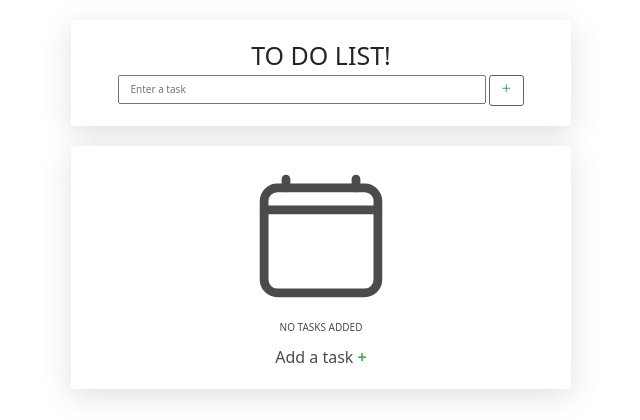
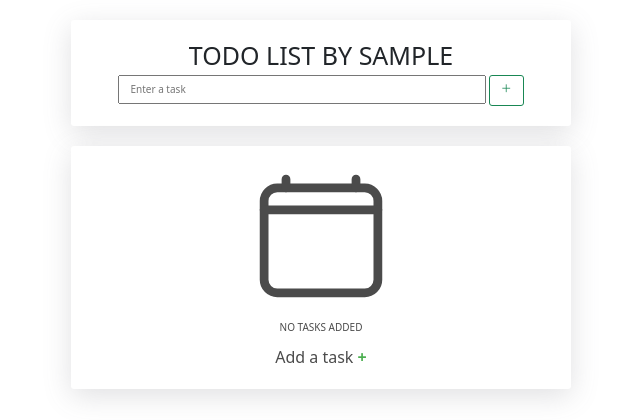
Before and after one commit to cimp08/Todo-app, a PHP site: page /todo.php in a window 1280 px wide. Shown: the part 35-455 px from the top of the page, without its empty margins (319-959 px from the left). Run offline with PHP 8.4, Linux system fonts and the light colour scheme; the visitor is signed in with stand-in values (Sample User, id 1); data that the repository does not hold is empty.

Commit message:
adding username in h1

```diff
--- a/app/public/todo.php
+++ b/app/public/todo.php
@@ -14,7 +14,7 @@
 
 <main>
     <section class="add-section">
-        <h1>TO DO LIST!</h1>
+        <h1 class="text-uppercase">Todo list by <?php echo $_SESSION['user_username'];?></h1>
         <form action="includes/todos.inc.php" method="post">
         <input
         id="taskinput"
```
